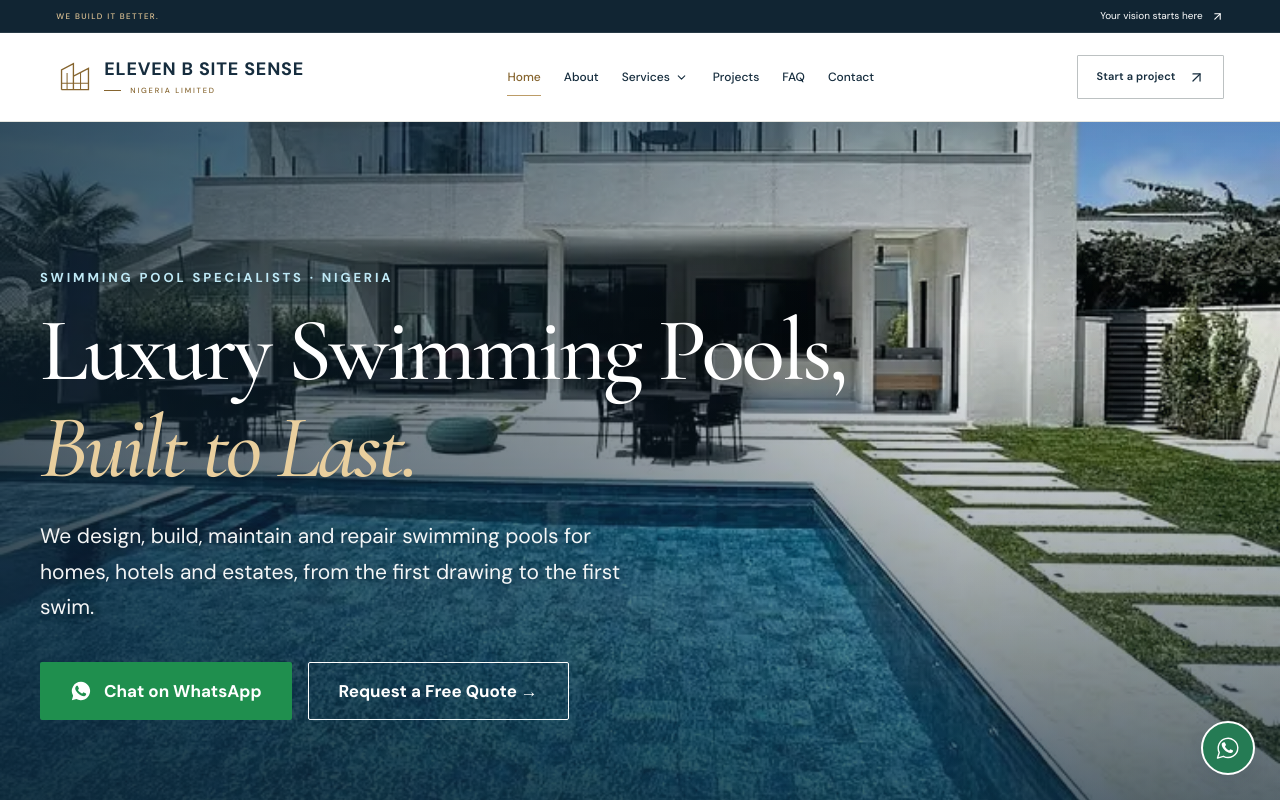
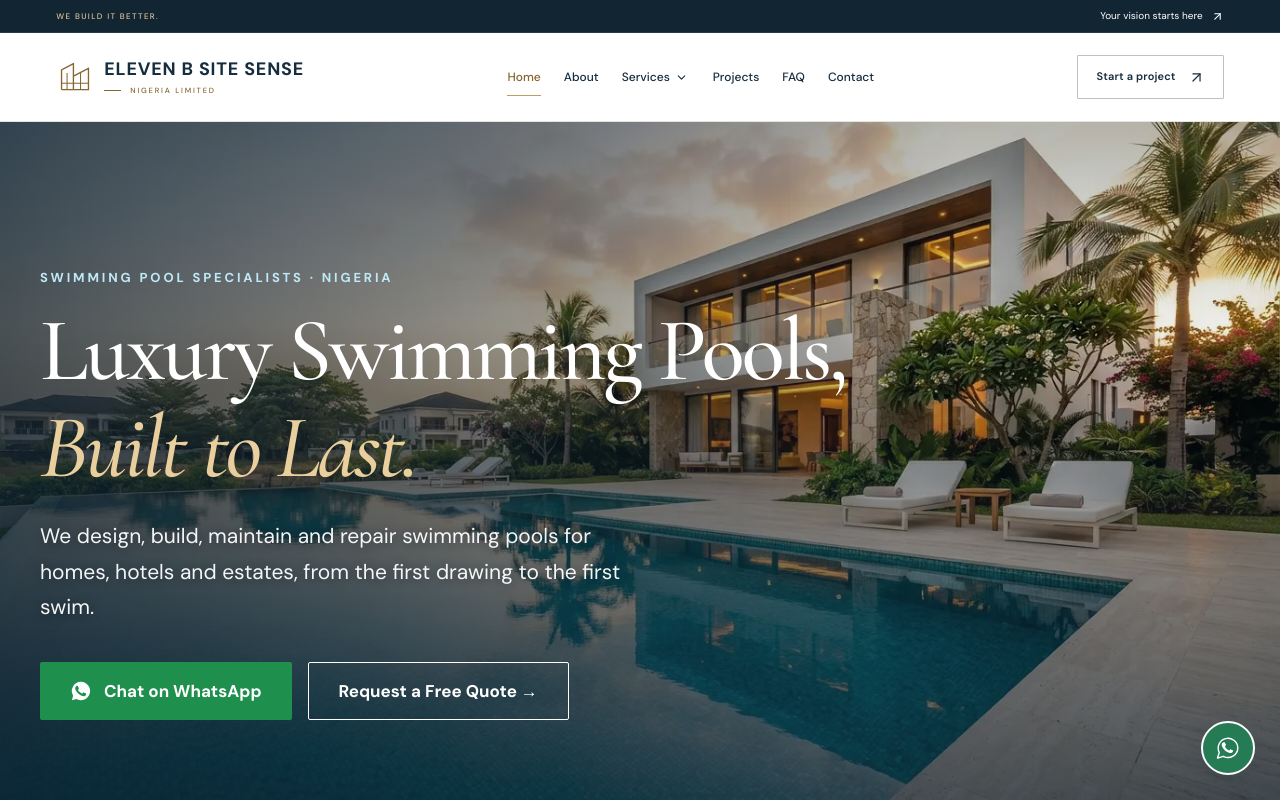
Before and after one commit to skku-global/elevenbsitesense, a React (Vite) app: page / in a window 1280 px wide. Shown: the top 800 px of the page. Built offline with nearby package versions, Linux system fonts and the light colour scheme.

Commit message:
New hero image

```diff
--- a/src/pages/Home.jsx
+++ b/src/pages/Home.jsx
@@ -7,7 +7,7 @@ import '../styles/home-pool.css'
 import TikTokVideo from '../components/TikTokVideo'
 import { tiktokVideos, TIKTOK_PROFILE as TIKTOK } from '../data/tiktok'
 
-import heroImg from '../assets/images/pool/result-villa-pool.webp'
+import heroImg from '../assets/images/pool/hero-ai.webp'
 import curvedImg from '../assets/images/pool/gallery-curved-mosaic.webp'
 import mosaicImg from '../assets/images/pool/step-mosaic.webp'
 import renderImg from '../assets/images/pool/process-rendering.webp'
@@ -77,7 +77,7 @@ export default function Home() {
       />
 
       <section className="ph-hero" aria-labelledby="home-heading">
-        <img src={heroImg} alt="Modern white villa with a large blue-tiled swimming pool" fetchpriority="high" />
+        <img src={heroImg} alt="Modern villa with a large turquoise mosaic swimming pool at sunset" fetchpriority="high" />
         <div className="ph-wrap">
           <p className="ph-eyebrow ph-eyebrow--light">Swimming pool specialists · Nigeria</p>
           <h1 id="home-heading">Luxury Swimming Pools,<br /><em>Built to Last.</em></h1>
--- a/src/styles/components.css
+++ b/src/styles/components.css
@@ -1626,3 +1626,5 @@
 .tt-more { display: inline-block; margin-top: 34px; color: #7fd3ec; font-weight: 700; border-bottom: 2px solid; }
 @media (max-width: 900px) { .tt-grid { grid-template-columns: 1fr 1fr; } }
 @media (max-width: 520px) { .tt-grid { grid-template-columns: 1fr; } }
+/* Crop TikTok's top name/logo bar out of view */
+.tt-video iframe { top: -76px; height: calc(100% + 76px); }
--- a/src/styles/home-pool.css
+++ b/src/styles/home-pool.css
@@ -28,7 +28,7 @@
 
 /* Hero */
 .ph-hero { position: relative; min-height: calc(100svh - var(--header-height, 88px) - 34px); min-height: 640px; height: calc(100svh - var(--header-height, 88px) - 34px); max-height: 980px; display: flex; align-items: flex-end; overflow: hidden; color: #fff; }
-.ph-hero > img { position: absolute; inset: 0; width: 100%; height: 100%; object-fit: cover; object-position: center 62%; }
+.ph-hero > img { position: absolute; inset: 0; width: 100%; height: 100%; object-fit: cover; object-position: 62% 60%; }
 .ph-hero::after { content: ''; position: absolute; inset: 0; background: linear-gradient(90deg, #0c2130b3 0%, #0c213066 45%, #0c213011 75%), linear-gradient(180deg, #0c213040 0%, transparent 30%, #0c2130aa 100%); }
 .ph-hero .ph-wrap { position: relative; z-index: 1; padding-bottom: 80px; }
 .ph-hero h1 { color: #fff; font-size: clamp(50px, 7vw, 100px); margin: 14px 0 0; max-width: 900px; }
```
Also changed, not shown: src/assets/images/pool/hero-ai.webp (added), src/assets/images/pool/phone-hero.jpg (added).
